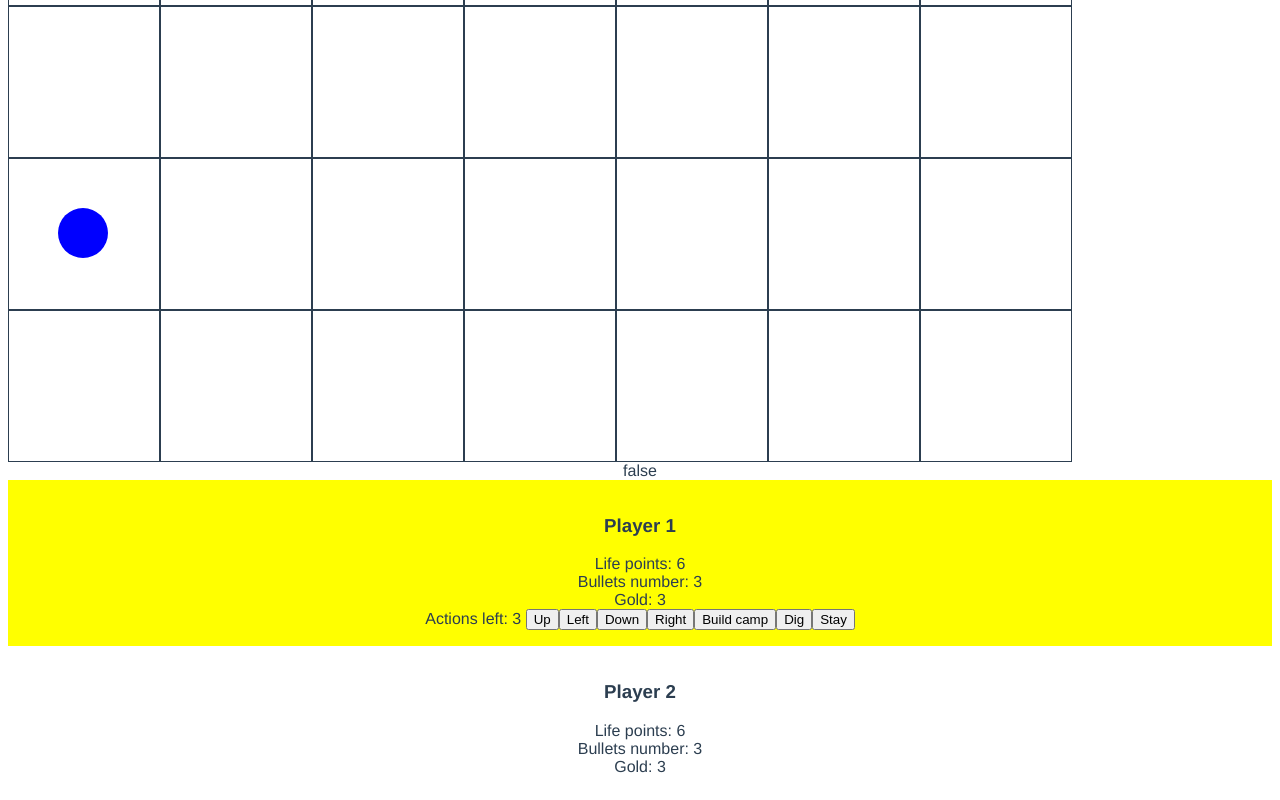
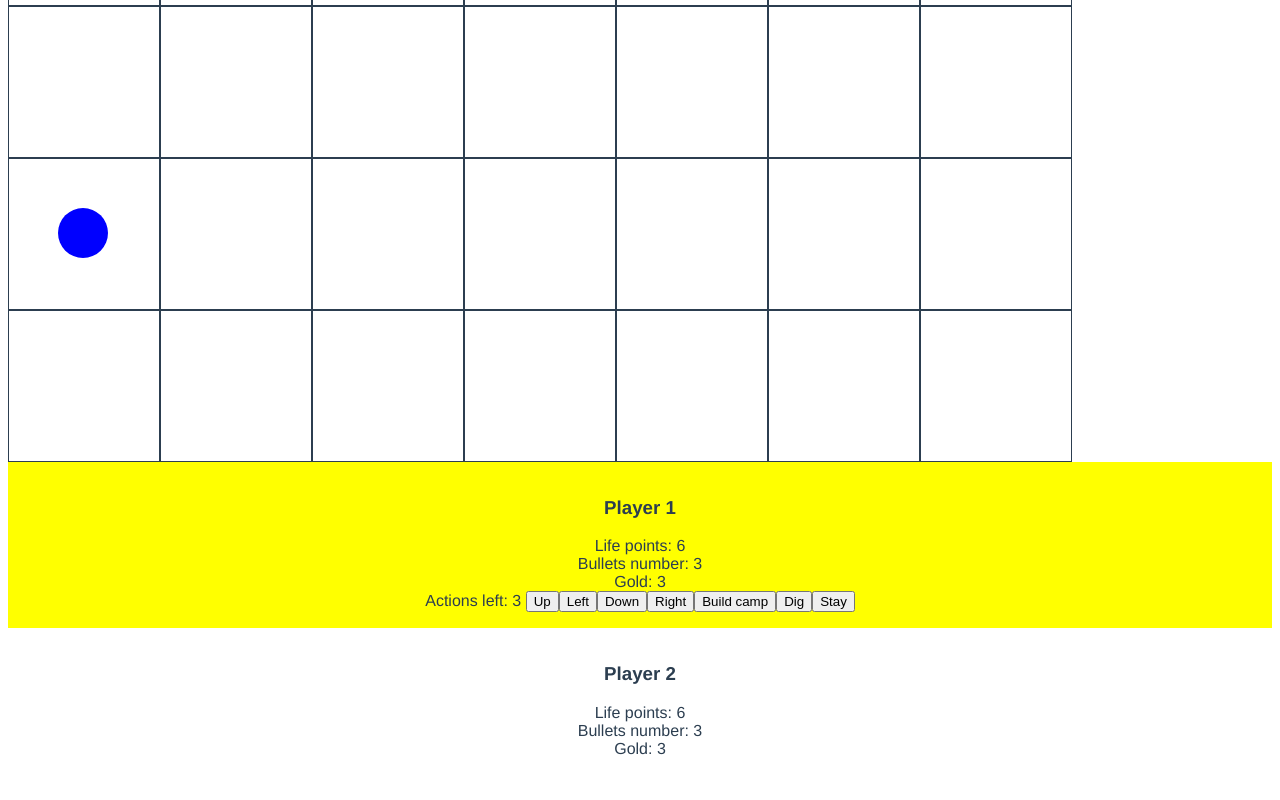
Before and after one commit to alexandreDavid/board-game-usa, a Vue app: page / in a window 1280 px wide. Shown: the part 306-1106 px from the top of the page. Built offline with nearby package versions, Linux system fonts and the light colour scheme.

Commit message:
Add end of tour history

```diff
--- a/src/components/PlayersControl.vue
+++ b/src/components/PlayersControl.vue
@@ -1,6 +1,5 @@
 <template>
   <div class="players-control">
-    {{ lastEndTourAction }}
     <div class="player-control" v-for="(player, key) in players" :key="key" v-bind:class="{active: activePlayerIdx === key}">
       <h3>{{ player.name }}</h3>
       <div>
@@ -19,6 +18,11 @@
         <button>Stay</button>
       </div>
     </div>
+    <ul class="actions-history">
+      <li v-for="(history, key) in endTourHistory" :key="key">
+        {{ history.player }}: {{ history.action }}
+      </li>
+    </ul>
   </div>
 </template>
 
@@ -36,7 +40,7 @@ export default {
     return {
       activePlayerIdx: 0,
       actionsLeft: actionsPerTour,
-      lastEndTourAction: false
+      endTourHistory: []
     }
   },
   methods: {
@@ -62,7 +66,10 @@ export default {
     },
     finishActions () {
       const card = EndTourCard.getCard(this.players[this.activePlayerIdx])
-      this.lastEndTourAction = card.callback && card.callback(this.players[this.activePlayerIdx])
+      this.endTourHistory.push({
+        player: this.players[this.activePlayerIdx].name,
+        action: card.callback(this.players[this.activePlayerIdx])
+      })
       this.actionsLeft = actionsPerTour
       this.activePlayerIdx = (this.activePlayerIdx === this.players.length - 1) ? 0 : this.activePlayerIdx + 1
     }
```
